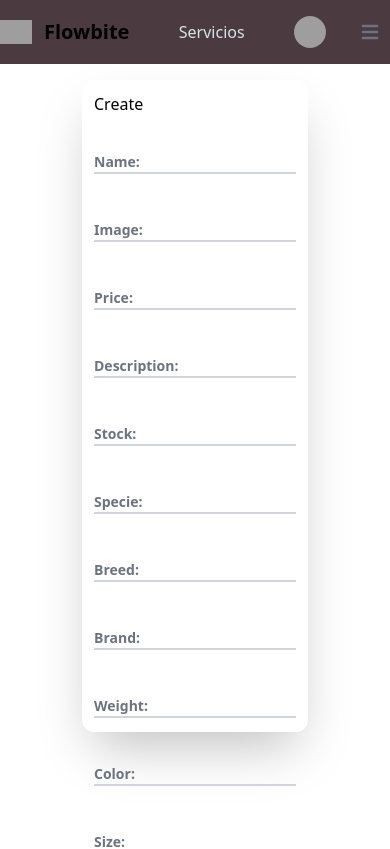
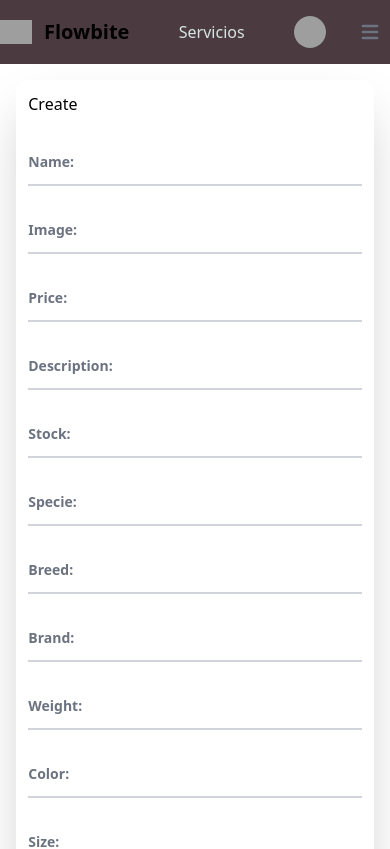
Before and after one commit to PetFriendlyUniverse/Henry-Pf, a React (Vite) app in the folder client/: page /shop/detail/modify/1 in a window 390 px wide. Shown: the top 849 px of the page. Built offline with nearby package versions, Linux system fonts and the light colour scheme; no server answers; grey boxes are pictures that could not be loaded.

Commit message:
responsive de modifyProduct

```diff
--- a/client/src/pages/ecommerce/Forms/FormModifyProduct/FormModifyProduct.jsx
+++ b/client/src/pages/ecommerce/Forms/FormModifyProduct/FormModifyProduct.jsx
@@ -66,10 +66,10 @@ function FormModifyProduct() {
   };
 
   return (
-    <div className="mb-28 flex h-screen justify-center py-28 pt-20">
+    <div className=" mb-28 flex min-h-screen justify-center py-28 pt-20 ">
       <form
         onSubmit={submitHandler}
-        className="rounded-xl p-3 shadow-2xl lg:h-[950px] lg:w-2/5"
+        className="w-11/12 rounded-xl p-3 shadow-2xl md:w-3/5 lg:h-auto lg:w-2/5"
       >
         <h3 className="mb-6">Create</h3>
         <div className="group relative z-0 mb-6 h-11 w-full">
@@ -78,7 +78,7 @@ function FormModifyProduct() {
             value={form.name}
             name="name"
             onChange={changeHandler}
-            className="peer block w-full appearance-none border-0 border-b-2 border-gray-300 bg-transparent py-1.5 px-0 text-sm text-gray-900  focus:outline-none focus:ring-0 dark:border-gray-600 dark:focus:border-gray-900 "
+            className="peer block w-full appearance-none border-0 border-b-2 border-gray-300 bg-transparent py-3 px-0 text-sm text-gray-900  focus:outline-none focus:ring-0 dark:border-gray-600 dark:focus:border-gray-900 "
             placeholder=" "
             autoComplete="off"
           />
@@ -93,7 +93,7 @@ function FormModifyProduct() {
             value={form.img}
             name="img"
             onChange={changeHandler}
-            className="peer block w-full appearance-none border-0 border-b-2 border-gray-300 bg-transparent py-1.5 px-0 text-sm text-gray-900  focus:outline-none focus:ring-0 dark:border-gray-600 dark:focus:border-gray-900 "
+            className="peer block w-full appearance-none border-0 border-b-2 border-gray-300 bg-transparent py-3 px-0 text-sm text-gray-900  focus:outline-none focus:ring-0 dark:border-gray-600 dark:focus:border-gray-900 "
             placeholder=" "
             autoComplete="off"
           />
@@ -108,7 +108,7 @@ function FormModifyProduct() {
             value={form.price}
             name="price"
             onChange={changeHandler}
-            className="peer block w-full appearance-none border-0 border-b-2 border-gray-300 bg-transparent py-1.5 px-0 text-sm text-gray-900  focus:outline-none focus:ring-0 dark:border-gray-600 dark:focus:border-gray-900 "
+            className="peer block w-full appearance-none border-0 border-b-2 border-gray-300 bg-transparent py-3 px-0 text-sm text-gray-900  focus:outline-none focus:ring-0 dark:border-gray-600 dark:focus:border-gray-900 "
             placeholder=" "
             autoComplete="off"
           />
@@ -123,7 +123,7 @@ function FormModifyProduct() {
             value={form.description}
             name="description"
             onChange={changeHandler}
-            className="peer block w-full appearance-none border-0 border-b-2 border-gray-300 bg-transparent py-1.5 px-0 text-sm text-gray-900  focus:outline-none focus:ring-0 dark:border-gray-600 dark:focus:border-gray-900 "
+            className="peer block w-full appearance-none border-0 border-b-2 border-gray-300 bg-transparent py-3 px-0 text-sm text-gray-900  focus:outline-none focus:ring-0 dark:border-gray-600 dark:focus:border-gray-900 "
             placeholder=" "
             autoComplete="off"
           />
@@ -140,7 +140,7 @@ function FormModifyProduct() {
             value={form.stock}
             name="stock"
             onChange={changeHandler}
-            className="peer block w-full appearance-none border-0 border-b-2 border-gray-300 bg-transparent py-1.5 px-0 text-sm text-gray-900  focus:outline-none focus:ring-0 dark:border-gray-600 dark:focus:border-gray-900 "
+            className="peer block w-full appearance-none border-0 border-b-2 border-gray-300 bg-transparent py-3 px-0 text-sm text-gray-900  focus:outline-none focus:ring-0 dark:border-gray-600 dark:focus:border-gray-900 "
             placeholder=" "
             autoComplete="off"
           />
@@ -155,7 +155,7 @@ function FormModifyProduct() {
             value={form.specie}
             name="specie"
             onChange={changeHandler}
-            className="peer block w-full appearance-none border-0 border-b-2 border-gray-300 bg-transparent py-1.5 px-0 text-sm text-gray-900  focus:outline-none focus:ring-0 dark:border-gray-600 dark:focus:border-gray-900 "
+            className="peer block w-full appearance-none border-0 border-b-2 border-gray-300 bg-transparent py-3 px-0 text-sm text-gray-900  focus:outline-none focus:ring-0 dark:border-gray-600 dark:focus:border-gray-900 "
             placeholder=" "
             autoComplete="off"
           />
@@ -170,7 +170,7 @@ function FormModifyProduct() {
             value={form.breed}
             name="breed"
             onChange={changeHandler}
-            className="peer block w-full appearance-none border-0 border-b-2 border-gray-300 bg-transparent py-1.5 px-0 text-sm text-gray-900  focus:outline-none focus:ring-0 dark:border-gray-600 dark:focus:border-gray-900 "
+            className="peer block w-full appearance-none border-0 border-b-2 border-gray-300 bg-transparent py-3 px-0 text-sm text-gray-900  focus:outline-none focus:ring-0 dark:border-gray-600 dark:focus:border-gray-900 "
             placeholder=" "
             autoComplete="off"
           />
@@ -185,7 +185,7 @@ function FormModifyProduct() {
             value={form.brand}
             name="brand"
             onChange={changeHandler}
-            className="peer block w-full appearance-none border-0 border-b-2 border-gray-300 bg-transparent py-1.5 px-0 text-sm text-gray-900  focus:outline-none focus:ring-0 dark:border-gray-600 dark:focus:border-gray-900 "
+            className="peer block w-full appearance-none border-0 border-b-2 border-gray-300 bg-transparent py-3 px-0 text-sm text-gray-900  focus:outline-none focus:ring-0 dark:border-gray-600 dark:focus:border-gray-900 "
             placeholder=" "
             autoComplete="off"
           />
@@ -200,7 +200,7 @@ function FormModifyProduct() {
             value={form.weight}
             name="weight"
             onChange={changeHandler}
-            className="peer block w-full appearance-none border-0 border-b-2 border-gray-300 bg-transparent py-1.5 px-0 text-sm text-gray-900  focus:outline-none focus:ring-0 dark:border-gray-600 dark:focus:border-gray-900 "
+            className="peer block w-full appearance-none border-0 border-b-2 border-gray-300 bg-transparent py-3 px-0 text-sm text-gray-900  focus:outline-none focus:ring-0 dark:border-gray-600 dark:focus:border-gray-900 "
             placeholder=" "
             autoComplete="off"
           />
@@ -215,7 +215,7 @@ function FormModifyProduct() {
             value={form.color}
             name="color"
             onChange={changeHandler}
-            className="peer block w-full appearance-none border-0 border-b-2 border-gray-300 bg-transparent py-1.5 px-0 text-sm text-gray-900  focus:outline-none focus:ring-0 dark:border-gray-600 dark:focus:border-gray-900 "
+            className="peer block w-full appearance-none border-0 border-b-2 border-gray-300 bg-transparent py-3 px-0 text-sm text-gray-900  focus:outline-none focus:ring-0 dark:border-gray-600 dark:focus:border-gray-900 "
             placeholder=" "
             autoComplete="off"
           />
@@ -230,7 +230,7 @@ function FormModifyProduct() {
             value={form.size}
             name="size"
             onChange={changeHandler}
-            className="peer block w-full appearance-none border-0 border-b-2 border-gray-300 bg-transparent py-1.5 px-0 text-sm text-gray-900  focus:outline-none focus:ring-0 dark:border-gray-600 dark:focus:border-gray-900 "
+            className="peer block w-full appearance-none border-0 border-b-2 border-gray-300 bg-transparent py-3 px-0 text-sm text-gray-900  focus:outline-none focus:ring-0 dark:border-gray-600 dark:focus:border-gray-900 "
             placeholder=" "
             autoComplete="off"
           />
@@ -239,7 +239,7 @@ function FormModifyProduct() {
           </label>
           {error.size && <span className="text-red-500">{error.size}</span>}
         </div>
-        <LinkButton component={"Create"} />
+        <LinkButton component={"Modify"} />
       </form>
     </div>
   );
```
